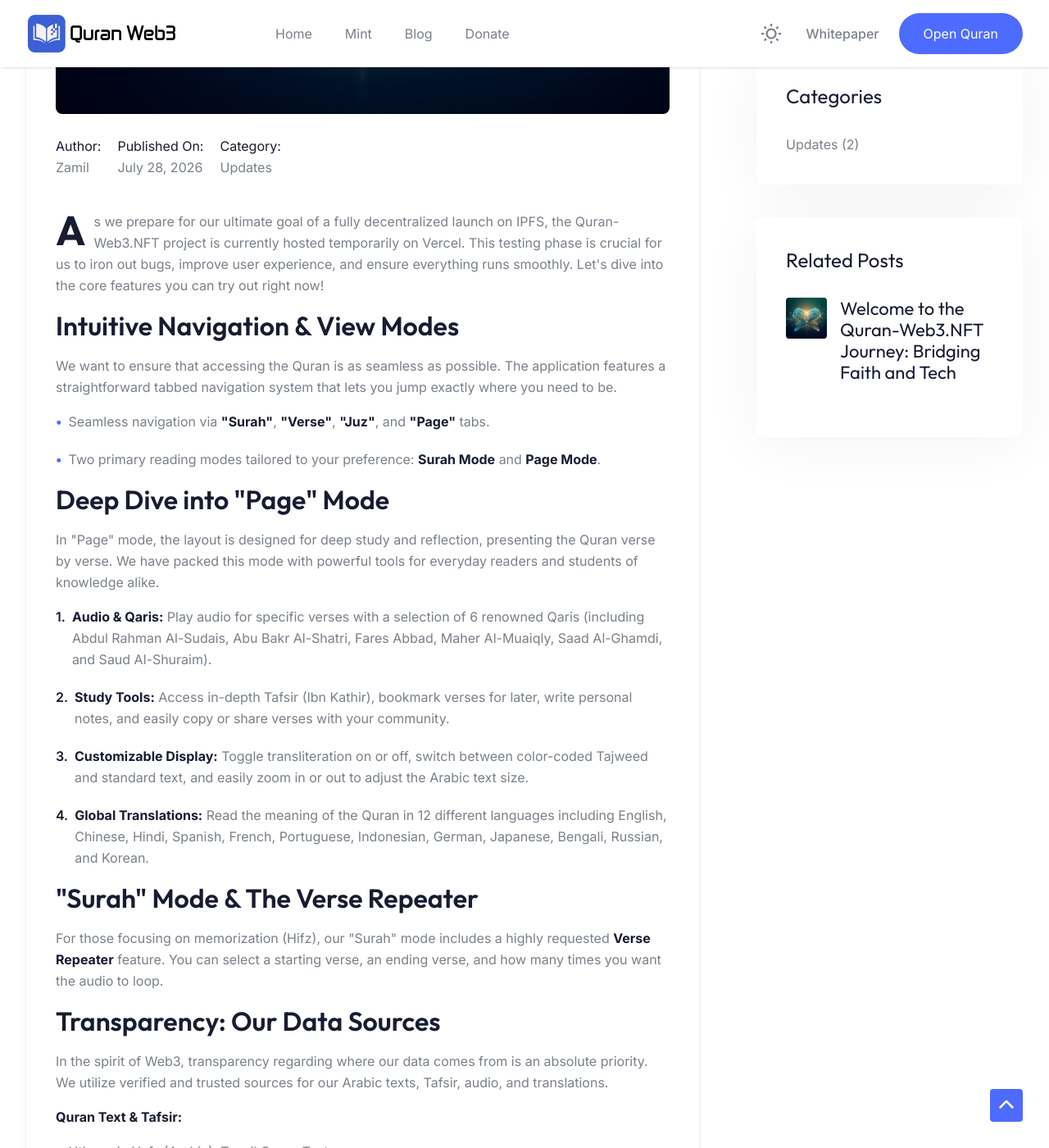
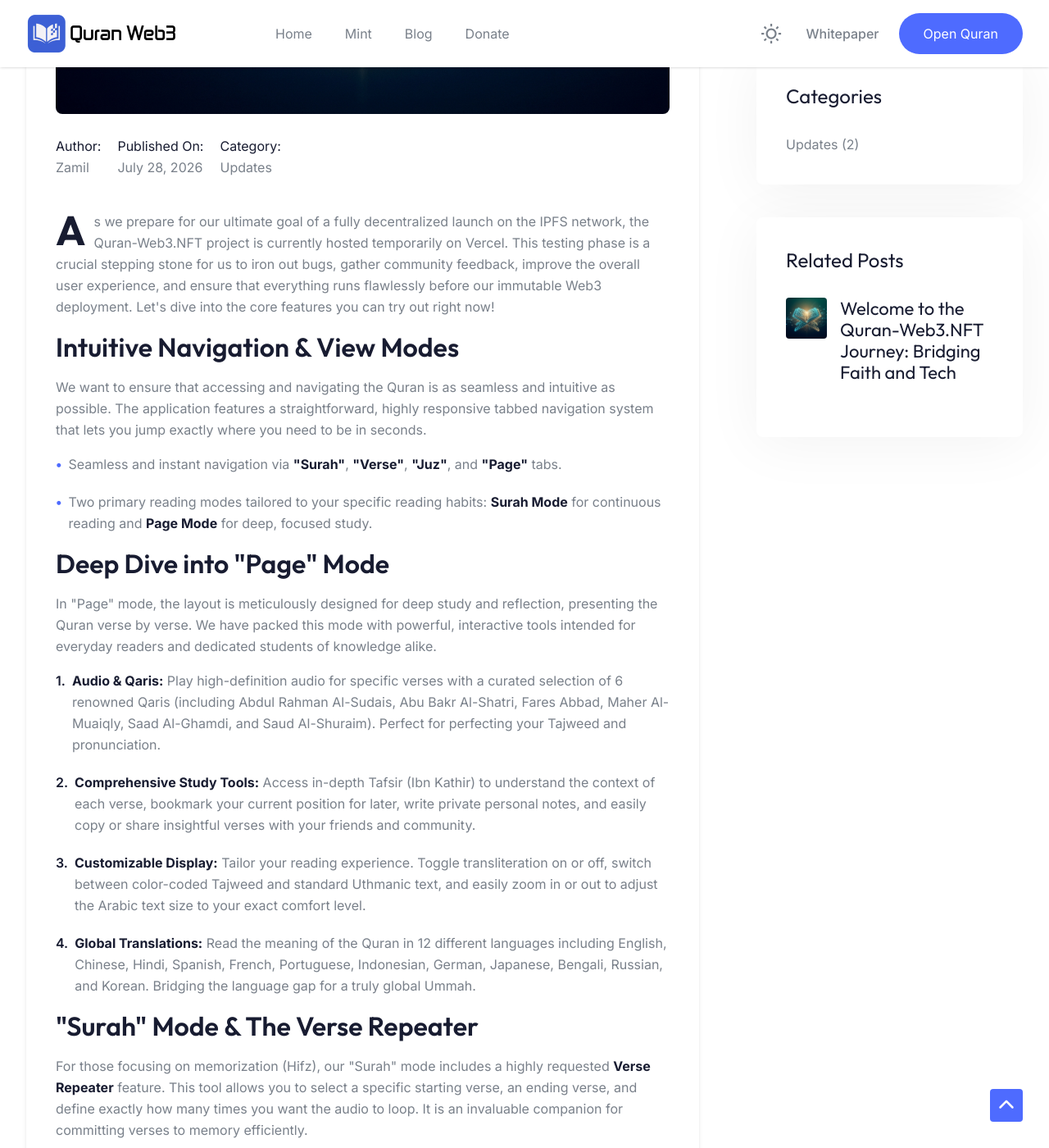
Before and after one commit to quran-web3/quran-web3.github.io, a Jekyll site: the page built from _posts/2026-07-28-quran-web3-vercel-features.md, in a window 1280 px wide and 1400 px high, scrolled down 1094 px. Shown: the whole window at 82% size. Built offline with Jekyll 4.4.1, drawn with Linux system fonts in a browser that asks for light colours; comment, search, counter and statistics services are not loaded; some of the changed text lies outside the part shown.

Commit message:
Update 2026-07-28-quran-web3-vercel-features.md

```diff
--- a/_posts/2026-07-28-quran-web3-vercel-features.md
+++ b/_posts/2026-07-28-quran-web3-vercel-features.md
@@ -8,26 +8,26 @@ image: "images/blog-big.png"
 ---
 
 <p class="dk pk ac">
-  <span class="sj _j gk kk wm" style="float: left; font-size: 50px; line-height: 40px; padding-right: 10px; margin-top: 4px;">A</span>s we prepare for our ultimate goal of a fully decentralized launch on IPFS, the Quran-Web3.NFT project is currently hosted temporarily on Vercel. This testing phase is crucial for us to iron out bugs, improve user experience, and ensure everything runs smoothly. Let's dive into the core features you can try out right now!
+  <span class="sj _j gk kk wm" style="float: left; font-size: 50px; line-height: 40px; padding-right: 10px; margin-top: 4px;">A</span>s we prepare for our ultimate goal of a fully decentralized launch on the IPFS network, the Quran-Web3.NFT project is currently hosted temporarily on Vercel. This testing phase is a crucial stepping stone for us to iron out bugs, gather community feedback, improve the overall user experience, and ensure that everything runs flawlessly before our immutable Web3 deployment. Let's dive into the core features you can try out right now!
 </p>
 
 <h2 class="sj ck fk kk wm ac">Intuitive Navigation & View Modes</h2>
 
 <p class="dk pk ac">
-  We want to ensure that accessing the Quran is as seamless as possible. The application features a straightforward tabbed navigation system that lets you jump exactly where you need to be.
+  We want to ensure that accessing and navigating the Quran is as seamless and intuitive as possible. The application features a straightforward, highly responsive tabbed navigation system that lets you jump exactly where you need to be in seconds.
 </p>
 
 <ul class="tc sf cg ac dk pk">
   <li>
     <div class="tc">
       <span class="mk ub gk bf">•</span>
-      <p>Seamless navigation via <strong class="gk kk wm">"Surah"</strong>, <strong class="gk kk wm">"Verse"</strong>, <strong class="gk kk wm">"Juz"</strong>, and <strong class="gk kk wm">"Page"</strong> tabs.</p>
+      <p>Seamless and instant navigation via <strong class="gk kk wm">"Surah"</strong>, <strong class="gk kk wm">"Verse"</strong>, <strong class="gk kk wm">"Juz"</strong>, and <strong class="gk kk wm">"Page"</strong> tabs.</p>
     </div>
   </li>
   <li>
     <div class="tc">
       <span class="mk ub gk bf">•</span>
-      <p>Two primary reading modes tailored to your preference: <strong class="gk kk wm">Surah Mode</strong> and <strong class="gk kk wm">Page Mode</strong>.</p>
+      <p>Two primary reading modes tailored to your specific reading habits: <strong class="gk kk wm">Surah Mode</strong> for continuous reading and <strong class="gk kk wm">Page Mode</strong> for deep, focused study.</p>
     </div>
   </li>
 </ul>
@@ -35,32 +35,32 @@ image: "images/blog-big.png"
 <h2 class="sj ck fk kk wm ac">Deep Dive into "Page" Mode</h2>
 
 <p class="dk pk ac">
-  In "Page" mode, the layout is designed for deep study and reflection, presenting the Quran verse by verse. We have packed this mode with powerful tools for everyday readers and students of knowledge alike.
+  In "Page" mode, the layout is meticulously designed for deep study and reflection, presenting the Quran verse by verse. We have packed this mode with powerful, interactive tools intended for everyday readers and dedicated students of knowledge alike.
 </p>
 
 <ol class="tc sf cg ac dk pk">
   <li>
     <div class="tc">
       <span class="kk wm fk ub bf">1.</span>
-      <p><strong class="gk kk wm">Audio & Qaris:</strong> Play audio for specific verses with a selection of 6 renowned Qaris (including Abdul Rahman Al-Sudais, Abu Bakr Al-Shatri, Fares Abbad, Maher Al-Muaiqly, Saad Al-Ghamdi, and Saud Al-Shuraim).</p>
+      <p><strong class="gk kk wm">Audio & Qaris:</strong> Play high-definition audio for specific verses with a curated selection of 6 renowned Qaris (including Abdul Rahman Al-Sudais, Abu Bakr Al-Shatri, Fares Abbad, Maher Al-Muaiqly, Saad Al-Ghamdi, and Saud Al-Shuraim). Perfect for perfecting your Tajweed and pronunciation.</p>
     </div>
   </li>
   <li>
     <div class="tc">
       <span class="kk wm fk ub bf">2.</span>
-      <p><strong class="gk kk wm">Study Tools:</strong> Access in-depth Tafsir (Ibn Kathir), bookmark verses for later, write personal notes, and easily copy or share verses with your community.</p>
+      <p><strong class="gk kk wm">Comprehensive Study Tools:</strong> Access in-depth Tafsir (Ibn Kathir) to understand the context of each verse, bookmark your current position for later, write private personal notes, and easily copy or share insightful verses with your friends and community.</p>
     </div>
   </li>
   <li>
     <div class="tc">
       <span class="kk wm fk ub bf">3.</span>
-      <p><strong class="gk kk wm">Customizable Display:</strong> Toggle transliteration on or off, switch between color-coded Tajweed and standard text, and easily zoom in or out to adjust the Arabic text size.</p>
+      <p><strong class="gk kk wm">Customizable Display:</strong> Tailor your reading experience. Toggle transliteration on or off, switch between color-coded Tajweed and standard Uthmanic text, and easily zoom in or out to adjust the Arabic text size to your exact comfort level.</p>
     </div>
   </li>
   <li>
     <div class="tc">
       <span class="kk wm fk ub bf">4.</span>
-      <p><strong class="gk kk wm">Global Translations:</strong> Read the meaning of the Quran in 12 different languages including English, Chinese, Hindi, Spanish, French, Portuguese, Indonesian, German, Japanese, Bengali, Russian, and Korean.</p>
+      <p><strong class="gk kk wm">Global Translations:</strong> Read the meaning of the Quran in 12 different languages including English, Chinese, Hindi, Spanish, French, Portuguese, Indonesian, German, Japanese, Bengali, Russian, and Korean. Bridging the language gap for a truly global Ummah.</p>
     </div>
   </li>
 </ol>
@@ -68,13 +68,13 @@ image: "images/blog-big.png"
 <h2 class="sj ck fk kk wm ac">"Surah" Mode & The Verse Repeater</h2>
 
 <p class="dk pk ac">
-  For those focusing on memorization (Hifz), our "Surah" mode includes a highly requested <strong class="gk kk wm">Verse Repeater</strong> feature. You can select a starting verse, an ending verse, and how many times you want the audio to loop.
+  For those focusing on memorization (Hifz), our "Surah" mode includes a highly requested <strong class="gk kk wm">Verse Repeater</strong> feature. This tool allows you to select a specific starting verse, an ending verse, and define exactly how many times you want the audio to loop. It is an invaluable companion for committing verses to memory efficiently.
 </p>
 
 <h2 class="sj ck fk kk wm ac">Transparency: Our Data Sources</h2>
 
 <p class="dk pk ac">
-  In the spirit of Web3, transparency regarding where our data comes from is an absolute priority. We utilize verified and trusted sources for our Arabic texts, Tafsir, audio, and translations.
+  In the spirit of Web3 and open decentralization, transparency regarding where our data comes from is an absolute priority. We utilize verified, authentic, and trusted sources for our Arabic texts, Tafsir, audio recordings, and multi-language translations.
 </p>
 
 <p class="dk pk ac"><strong class="gk kk wm">Quran Text & Tafsir:</strong></p>
@@ -91,33 +91,33 @@ image: "images/blog-big.png"
 </ul>
 
 <p class="dk pk ac" style="margin-top: 15px;"><strong class="gk kk wm">Translations (Sourced from QuranEnc.com & Tanzil.net):</strong></p>
-<p class="ak pk qk">Note: Translations marked with an asterisk (*) contain footnotes.</p>
+<p class="ak pk qk" style="font-style: italic; font-size: 0.9em;">Note: Translations marked with an asterisk (*) contain extensive footnotes for deeper context.</p>
 <ul class="tc sf cg ac dk pk">
-  <li><div class="tc"><span class="mk ub gk bf">•</span><p>English: Rowwad Translation Center*, Hilali & Khan*, Saheeh International*</p></div></li>
-  <li><div class="tc"><span class="mk ub gk bf">•</span><p>Indonesian: Indonesian Sabiq*, Ministry of Religious Affairs*, The Complex*</p></div></li>
-  <li><div class="tc"><span class="mk ub gk bf">•</span><p>Spanish: Garcia, Spanish Montada eu*, Isa Garcia*, Spanish Montada Latin*</p></div></li>
-  <li><div class="tc"><span class="mk ub gk bf">•</span><p>French: Hamidullah, French Montada*, Rachid Maach*</p></div></li>
-  <li><div class="tc"><span class="mk ub gk bf">•</span><p>Chinese: Ma Jian (Traditional), Chinese Makin, Chinese Suliman</p></div></li>
-  <li><div class="tc"><span class="mk ub gk bf">•</span><p>Hindi: Farooq Khan & Nadwi, Hindi Omari*</p></div></li>
-  <li><div class="tc"><span class="mk ub gk bf">•</span><p>Portuguese: Helmi Nasr, El-Hayek</p></div></li>
-  <li><div class="tc"><span class="mk ub gk bf">•</span><p>German: Bubenheim & Elyas, Rowwad Translation Center</p></div></li>
-  <li><div class="tc"><span class="mk ub gk bf">•</span><p>Japanese: Ryoichi Mita, Japanese Saeed Sato*</p></div></li>
-  <li><div class="tc"><span class="mk ub gk bf">•</span><p>Bengali (Zohurul Hoque), Russian (Abu Adel), Korean (Unknown)</p></div></li>
+  <li><div class="tc"><span class="mk ub gk bf">•</span><p><strong class="gk kk wm">English:</strong> Rowwad Translation Center*, Hilali & Khan*, Saheeh International*</p></div></li>
+  <li><div class="tc"><span class="mk ub gk bf">•</span><p><strong class="gk kk wm">Indonesian:</strong> Indonesian Sabiq*, Ministry of Religious Affairs*, The Complex*</p></div></li>
+  <li><div class="tc"><span class="mk ub gk bf">•</span><p><strong class="gk kk wm">Spanish:</strong> Garcia, Spanish Montada eu*, Isa Garcia*, Spanish Montada Latin*</p></div></li>
+  <li><div class="tc"><span class="mk ub gk bf">•</span><p><strong class="gk kk wm">French:</strong> Hamidullah, French Montada*, Rachid Maach*</p></div></li>
+  <li><div class="tc"><span class="mk ub gk bf">•</span><p><strong class="gk kk wm">Chinese:</strong> Ma Jian (Traditional), Chinese Makin, Chinese Suliman</p></div></li>
+  <li><div class="tc"><span class="mk ub gk bf">•</span><p><strong class="gk kk wm">Hindi:</strong> Farooq Khan & Nadwi, Hindi Omari*</p></div></li>
+  <li><div class="tc"><span class="mk ub gk bf">•</span><p><strong class="gk kk wm">Portuguese:</strong> Helmi Nasr, El-Hayek</p></div></li>
+  <li><div class="tc"><span class="mk ub gk bf">•</span><p><strong class="gk kk wm">German:</strong> Bubenheim & Elyas, Rowwad Translation Center</p></div></li>
+  <li><div class="tc"><span class="mk ub gk bf">•</span><p><strong class="gk kk wm">Japanese:</strong> Ryoichi Mita, Japanese Saeed Sato*</p></div></li>
+  <li><div class="tc"><span class="mk ub gk bf">•</span><p><strong class="gk kk wm">Others:</strong> Bengali (Zohurul Hoque), Russian (Abu Adel), Korean (Unknown)</p></div></li>
 </ul>
 
-<h3 class="sj zj fk kk wm ac">Try It Out and Share Your Feedback!</h3>
+<h3 class="sj zj fk kk wm ac" style="margin-top: 30px;">Try It Out and Share Your Feedback!</h3>
 
 <p class="dk pk ac">
-  We are building this project for the Ummah, and your feedback is incredibly valuable during this Vercel testing phase.
+  We are building this project for the Ummah, and your feedback is incredibly valuable during this Vercel testing phase. Your insights will directly shape the final decentralized version.
 </p>
 
-<blockquote class="hh rm _g ch pm sg ci ic" style="border-left: 4px solid #4E6BFF; padding-left: 20px;">
-  <p class="dk pk ac">
-    You can access and test the app right now at: <br>
-    <a href="https://quran-web3-nft.vercel.app/" target="_blank" class="gk kk wm" style="color: #4E6BFF; text-decoration: none;">https://quran-web3-nft.vercel.app/</a>
+<blockquote class="hh rm _g ch pm sg ci ic" style="border-left: 4px solid #4E6BFF; padding-left: 20px; margin: 20px 0; background-color: #f9f9f9; border-radius: 4px;">
+  <p class="dk pk ac" style="padding: 15px; margin: 0;">
+    You can access and test the live application right now at: <br>
+    <a href="https://quran-web3-nft.vercel.app/" target="_blank" class="gk kk wm" style="color: #4E6BFF; text-decoration: none; word-break: break-all;">https://quran-web3-nft.vercel.app/</a>
   </p>
 </blockquote>
 
 <p class="dk pk ac">
-  <strong class="gk kk wm">What do you think of the current features?</strong> Are there any specific tools, translations, or functionalities you would like us to add before the official IPFS launch? Drop a comment below or reach out to the community. Let's build the future of decentralized Quran accessibility together!
+  <strong class="gk kk wm">What do you think of the current features?</strong> Are there any specific study tools, translations, or reading functionalities you would like us to add before the official IPFS launch? Drop a comment below or reach out to our community channels. Let's build the future of decentralized Quran accessibility together!
 </p>
```
